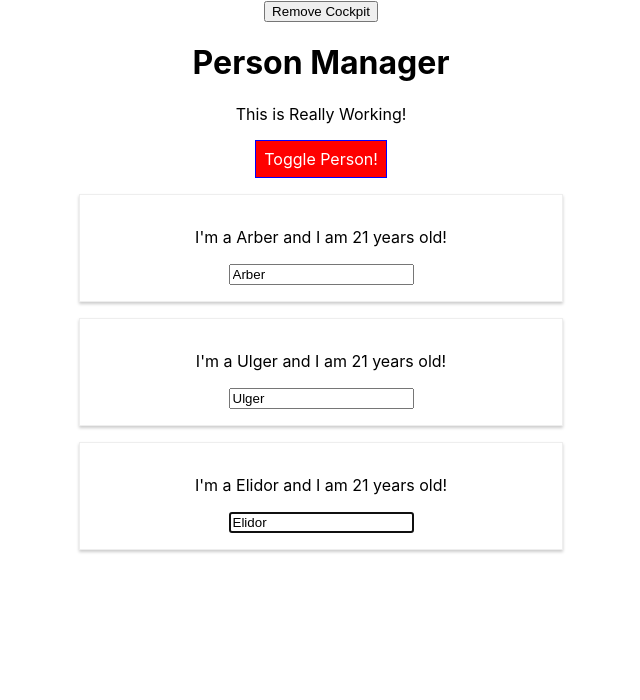
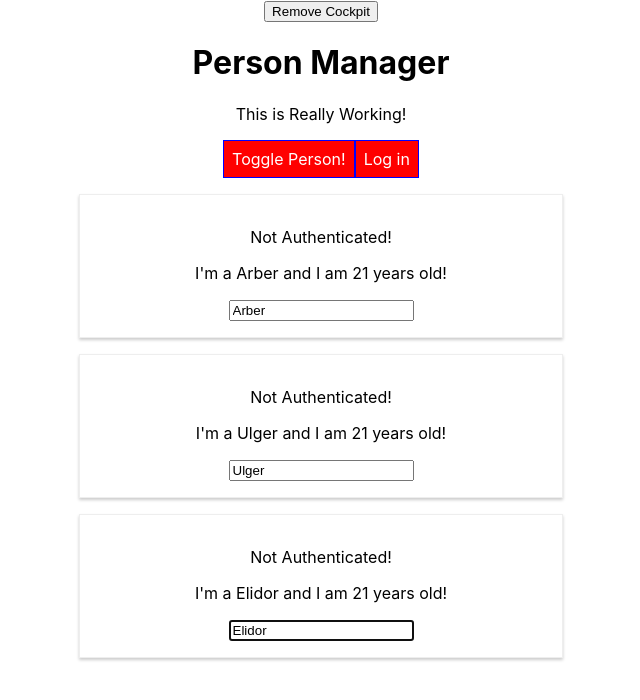
Before and after one commit to ArberGjonaj/React_Throwback_Learning, a React (Create React App) app: page / in a window 1280 px wide. Shown: the top 700 px of the page, without its empty margins (319-959 px from the left). Built offline with nearby package versions, Linux system fonts and the light colour scheme.

Commit message:
Understanding Prop Chain Problems

```diff
--- a/src/Components/Cockpit/Cockpit.js
+++ b/src/Components/Cockpit/Cockpit.js
@@ -45,6 +45,7 @@ const Cockpit = (props) => {
       >
         Toggle Person!
       </button>
+      <button  className={buttonClasses} onClick={props.login}>Log in</button>
     </div>
   );
 };
--- a/src/Components/Persons/Person/Person.js
+++ b/src/Components/Persons/Person/Person.js
@@ -17,6 +17,7 @@ class Person extends React.Component{
   render(){
     return (
       <Aux>
+        {this.props.isAuthenticated ? <p>Authenticated</p> :<p>Not Authenticated!</p>}
         <p onClick={this.props.withClick}>
           I'm a {this.props.name} and I am {this.props.age} years old!
         </p>
--- a/src/Components/Persons/Persons.js
+++ b/src/Components/Persons/Persons.js
@@ -16,6 +16,7 @@ class persons extends PureComponent {
     return this.props.persons.map((person, index) => {
       return (
         <Person
+          isAuthenticated={this.props.isAuthenticated}
           name={person.name}
           key={person.id}
           age={person.age}
--- a/src/Containers/App.js
+++ b/src/Containers/App.js
@@ -17,6 +17,7 @@ class App extends React.Component {
       showPerson: false,
       showCockpit: true,
       changedCounter:0,
+      authenticated:false
     };
   }
 
@@ -50,7 +51,9 @@ class App extends React.Component {
       showPerson: !doesShow,
     });
   };
-
+  loginHandler=()=>{
+    this.setState({authenticated:true})
+  }
   render() {
     let persons = null;
 
@@ -60,6 +63,7 @@ class App extends React.Component {
           persons={this.state.person}
           clicked={this.deletePersonHandler}
           changed={this.nameChangedHandler}
+          isAuthenticated={this.state.authenticated}
         />
       );
     }
@@ -78,6 +82,7 @@ class App extends React.Component {
             showPerson={this.state.showPerson}
             personLength={this.state.person.length}
             clicked={this.togglePersonHandler}
+            login={this.loginHandler}
           />
         ) : null}
         {persons}
```
